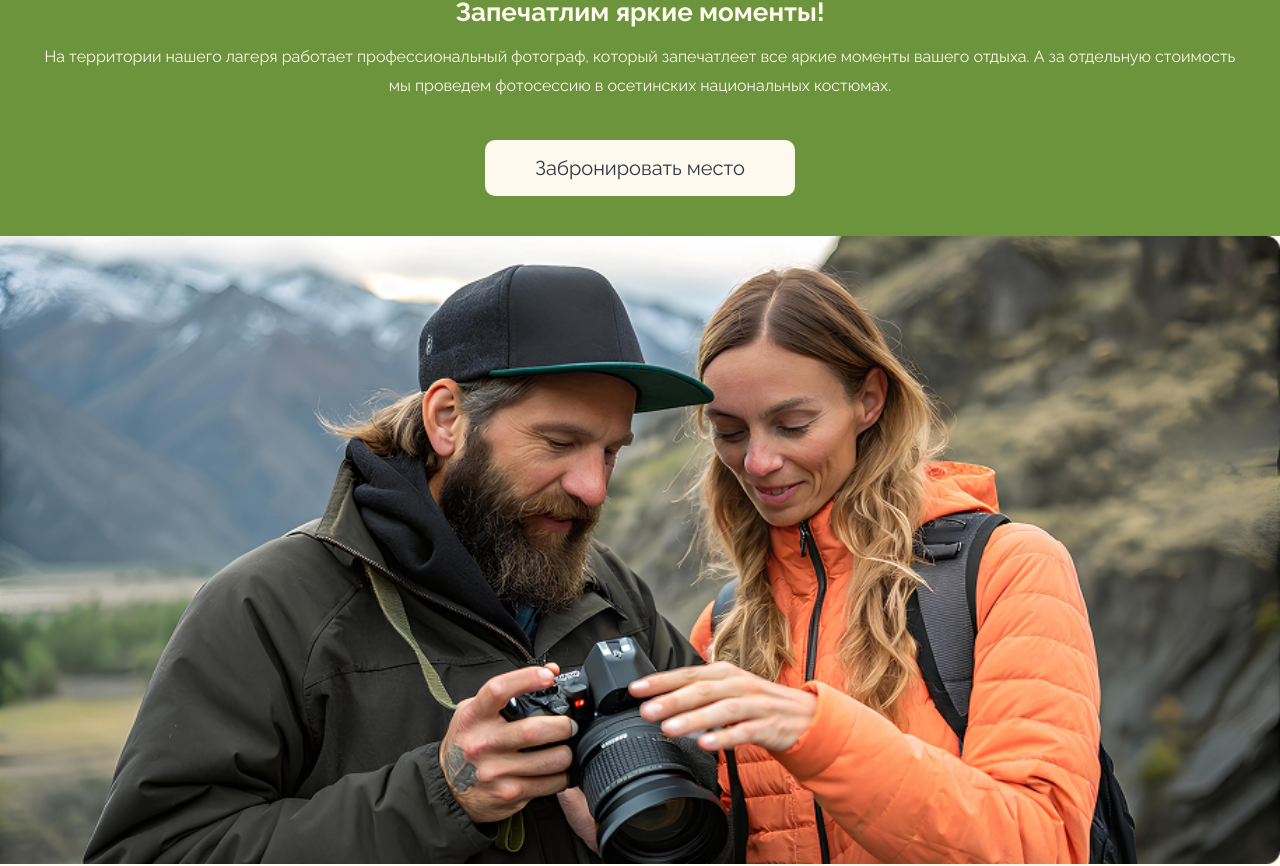
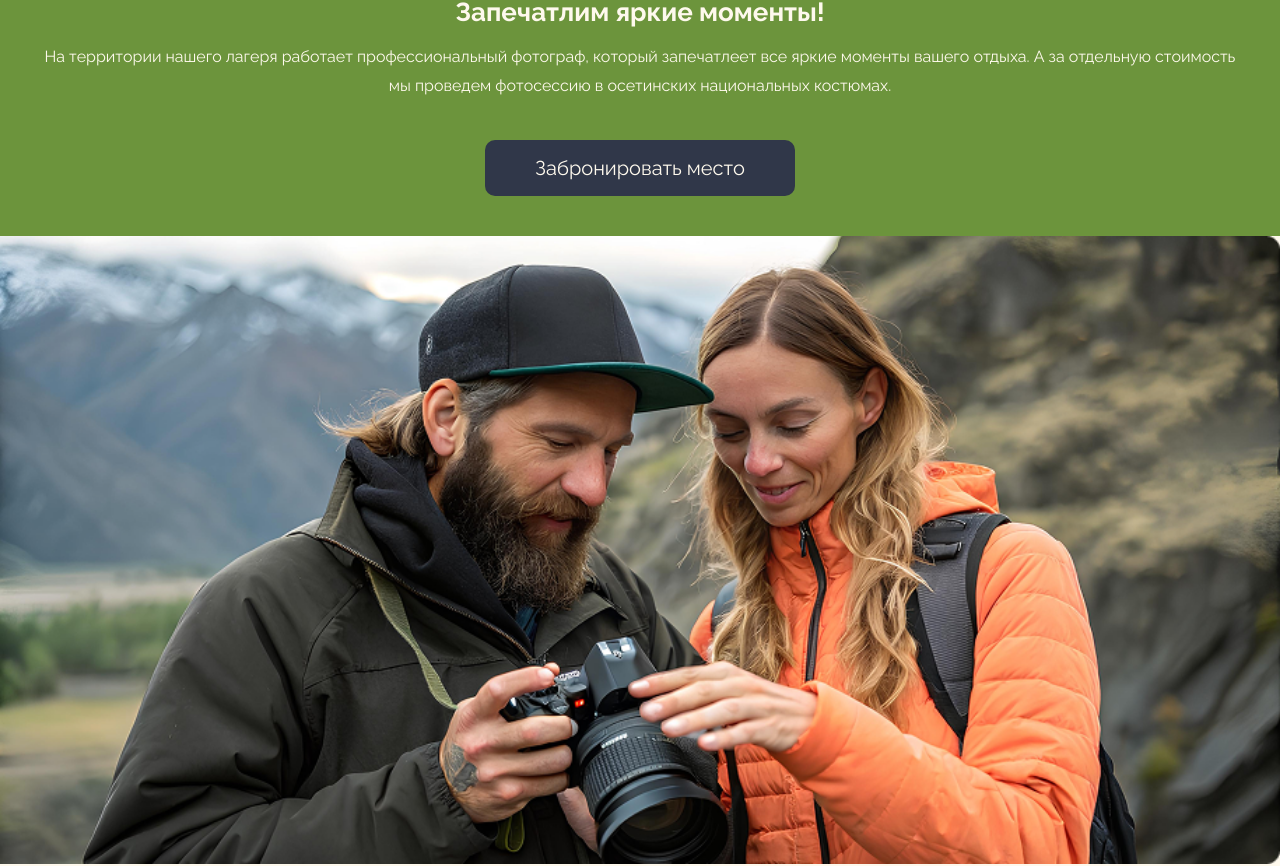
Before and after one commit to AmletixQ/camping-kshurta-frontend, a React (Vite) app: page / in a window 1280 px wide. Shown: the part 3229-4095 px from the top of the page. Built offline with nearby package versions, Linux system fonts and the light colour scheme; no server answers.

Commit message:
Remove packeges & Optimize component's logic

```diff
--- a/package.json
+++ b/package.json
@@ -12,14 +12,11 @@
     "preview": "vite preview"
   },
   "dependencies": {
-    "axios": "^1.8.4",
-    "class-variance-authority": "^0.7.1",
     "react": "^18.3.1",
     "react-dom": "^18.3.1"
   },
   "devDependencies": {
     "@eslint/js": "^9.17.0",
-    "@types/axios": "^0.9.36",
     "@types/react": "^18.3.18",
     "@types/react-dom": "^18.3.5",
     "@vitejs/plugin-react-swc": "^3.5.0",
--- a/src/components/AnchorLink/AnchorLink.tsx
+++ b/src/components/AnchorLink/AnchorLink.tsx
@@ -1,26 +1,14 @@
 import { AnchorHTMLAttributes, FC } from "react";
-import { cva, VariantProps } from "class-variance-authority";
 
 import styles from "./AnchorLink.module.scss";
 
-const anchor = cva(styles.anchor, {
-  variants: {
-    color: {
-      primary: styles.primary,
-      secondary: styles.secondary,
-    },
-    role: {
-      link: styles.link,
-    },
-  },
-  defaultVariants: {
-    color: "primary",
-  },
-});
+interface IAnchorLink extends AnchorHTMLAttributes<HTMLAnchorElement> {
+  isSecondary?: boolean;
+}
 
-const AnchorLink: FC<
-  VariantProps<typeof anchor> & AnchorHTMLAttributes<HTMLAnchorElement>
-> = ({ color, ...props }) => {
-  return <a {...props} href="#form" className={anchor({ color })} />;
+const AnchorLink: FC<IAnchorLink> = (props) => {
+  const type = props.isSecondary ? styles.secondary : styles.primary;
+
+  return <a {...props} href="#form" className={`${styles.anchor} ${type}`} />;
 };
 export default AnchorLink;
--- a/src/components/Form/Form.tsx
+++ b/src/components/Form/Form.tsx
@@ -1,5 +1,4 @@
 import { FormEvent, useState } from "react";
-import { axiosInstance } from "../../configs/axios.instance";
 
 import Input from "../../components/Input/Input";
 import PhoneInput from "../PhoneInput/PhoneInput";
@@ -17,13 +16,16 @@ const Form = () => {
 
     if (!data.fullname || !data.phoneNumber) return;
 
-    const { data: result } = await axiosInstance.post("applications", {
-      ...data,
+    const formData = new FormData();
+    formData.append("fullname", data.fullname);
+    formData.append("phoneNumber", data.phoneNumber);
+
+    await fetch("send.php", {
+      method: "POST",
+      body: formData,
     });
 
     setData({ fullname: "", phoneNumber: "" });
-
-    console.log(result);
   };
 
   return (
@@ -38,6 +40,7 @@ const Form = () => {
             onChange={(e) =>
               setData((prev) => ({ ...prev, fullname: e.target.value }))
             }
+            required
           />
         </div>
 
--- a/src/components/Input/Input.module.scss
+++ b/src/components/Input/Input.module.scss
@@ -3,8 +3,6 @@
   border: none;
 
   padding: 5px 0;
-}
 
-.inter {
   font-family: "Inter";
 }
--- a/src/components/Input/Input.tsx
+++ b/src/components/Input/Input.tsx
@@ -1,19 +1,7 @@
 import { FC, InputHTMLAttributes } from "react";
 import styles from "./Input.module.scss";
-import { cva, VariantProps } from "class-variance-authority";
 
-const input = cva(styles.input, {
-  variants: {
-    font: {
-      number: styles.inter,
-    },
-  },
-});
-
-type IInputProps = InputHTMLAttributes<HTMLInputElement> &
-  VariantProps<typeof input>;
-
-const Input: FC<IInputProps> = ({ font, ...props }) => {
-  return <input {...props} className={input({ font })} />;
+const Input: FC<InputHTMLAttributes<HTMLInputElement>> = (props) => {
+  return <input {...props} className={styles.input} />;
 };
 export default Input;
--- a/src/components/PhoneInput/PhoneInput.tsx
+++ b/src/components/PhoneInput/PhoneInput.tsx
@@ -37,11 +37,11 @@ const PhoneInput: FC<IPhoneInputProps> = ({ value, onChange, ...props }) => {
     <Input
       id="phonenumber"
       placeholder="+7 900 800 00 00"
-      font="number"
       type="text"
       value={value}
       onChange={handleChange}
       {...props}
+      required
     />
   );
 };
--- a/src/configs/axios.instance.ts
+++ /dev/null
@@ -1,5 +0,0 @@
-import axios from "axios";
-
-export const axiosInstance = axios.create({
-  baseURL: import.meta.env.VITE_BACKEND_BASE_URL,
-});
```
Also changed, not shown: 1 other file (tests, documents, lock files or other folders).
